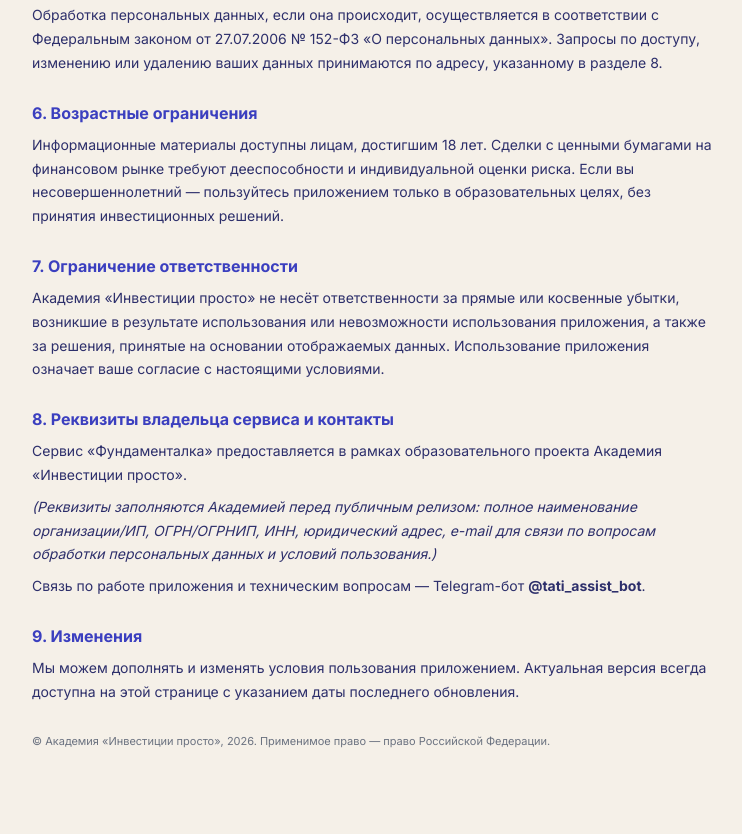
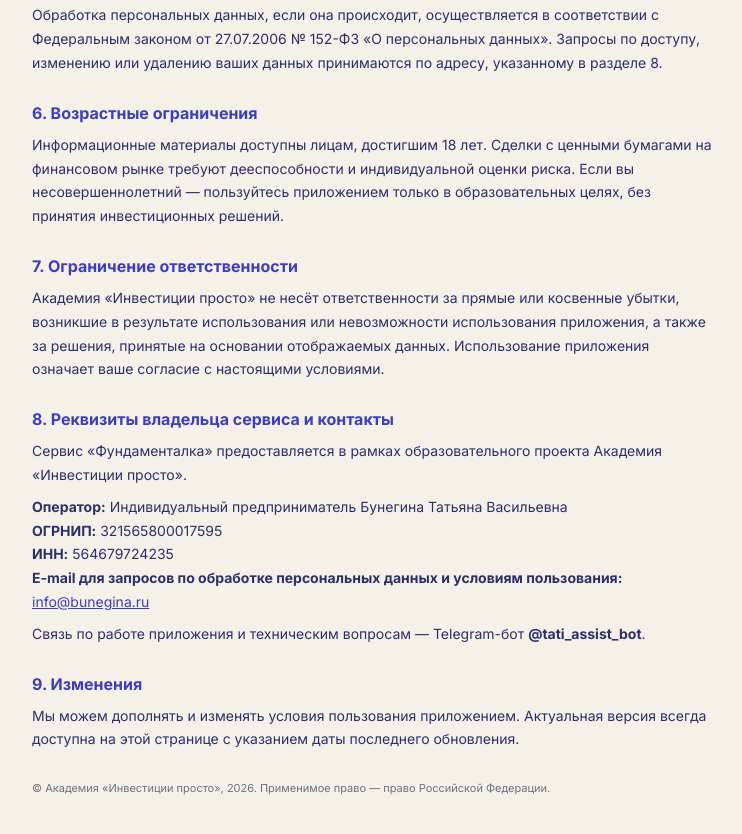
Before and after one commit to buneginatati/fundamentalka, a plain HTML site: page legal.html in a window 1280 px wide. Shown: the part 1982-2816 px from the top of the page, without its empty margins (268-1010 px from the left). Drawn offline with Linux system fonts and the light colour scheme.

Commit message:
Legal: реквизиты ИП Бунегина в раздел 8

```diff
--- a/legal.html
+++ b/legal.html
@@ -117,7 +117,10 @@
     Сервис «Фундаменталка» предоставляется в рамках образовательного проекта Академия «Инвестиции просто».
   </p>
   <p>
-    <em>(Реквизиты заполняются Академией перед публичным релизом: полное наименование организации/ИП, ОГРН/ОГРНИП, ИНН, юридический адрес, e-mail для связи по вопросам обработки персональных данных и условий пользования.)</em>
+    <b>Оператор:</b> Индивидуальный предприниматель Бунегина Татьяна Васильевна<br>
+    <b>ОГРНИП:</b> 321565800017595<br>
+    <b>ИНН:</b> 564679724235<br>
+    <b>E-mail для запросов по обработке персональных данных и условиям пользования:</b> <a href="mailto:info@bunegina.ru">info@bunegina.ru</a>
   </p>
   <p>
     Связь по работе приложения и техническим вопросам — Telegram-бот <b>@tati_assist_bot</b>.
```
